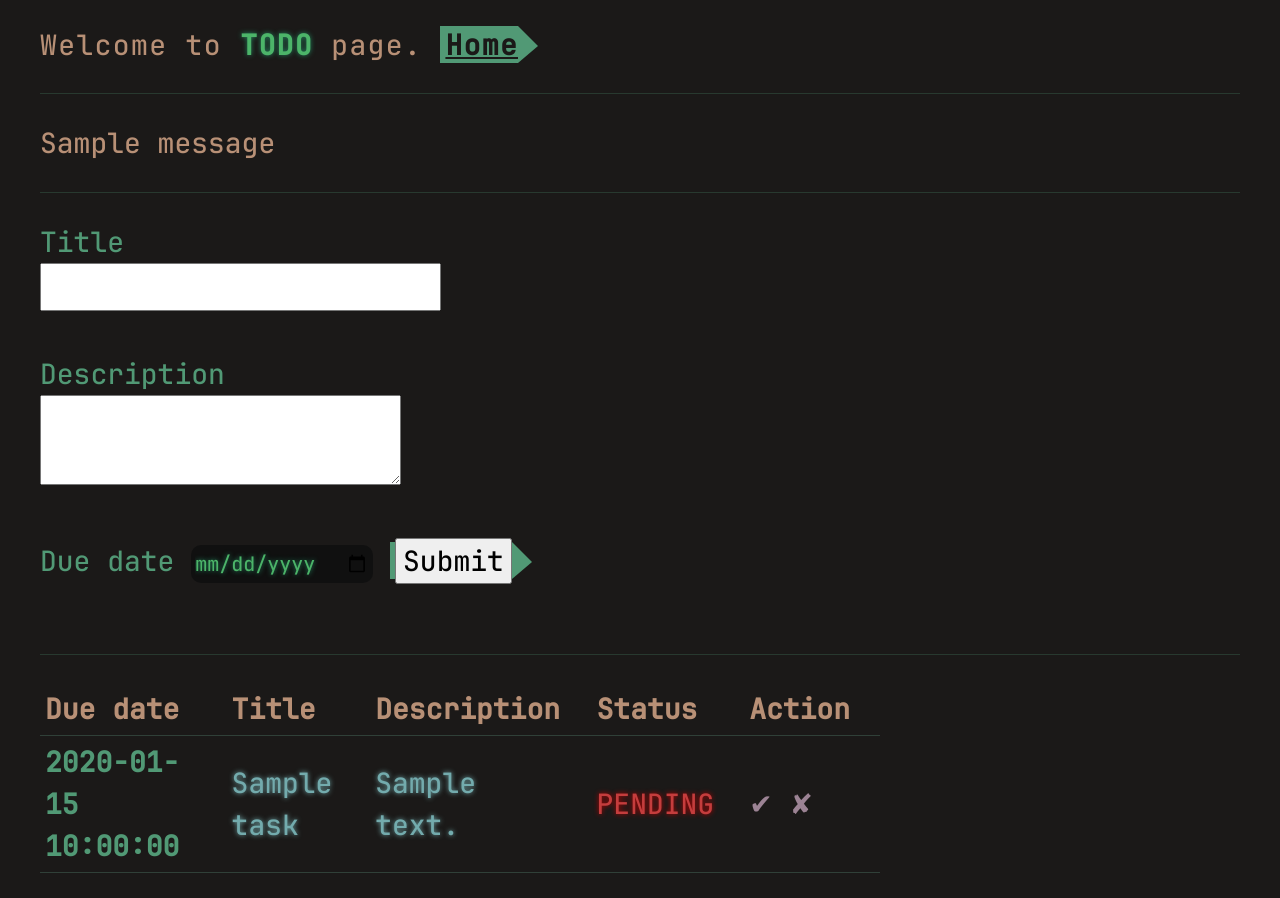
After one commit to aASDa213ASD/python-web, a Python web app: template Web-Terminal/app/templates/routes/todo.html in a window 1280 px wide. The commit adds this page. Run offline with Jinja, Linux system fonts and the light colour scheme; the template is opened without the code that fills it: most values are stand-ins (such as "Sample title", 1, 10 or a date in 2020); one stand-in notice (Sample message) is shown; form fields are guessed from the names that the template uses; some libraries are stand-ins or nearby versions.

Commit message:
Update #4

```diff
--- a/Web-Terminal/app/static/css/terminal.css
+++ b/Web-Terminal/app/static/css/terminal.css
@@ -171,6 +171,11 @@ pre {
 
 .text-error {
     color: #B89076;
+}
+
+.text-highlighed-error {
+    color: rgb(196, 61, 61);
+    text-shadow: 0 0 5px #ba0000;
 }
 
 .gallery-wrapper {
@@ -350,3 +355,17 @@ input[type="checkbox"]:disabled {
     grid-template-columns: 1em auto;
     gap: 1em;
 }
+
+input[type="date"] {
+    padding: 4px;
+    font-size: 20px;
+    border: none;
+    border-radius: 10px;
+    background-color: #101010;
+    color: #4cb469;
+    text-shadow: 0 0 5px #22865e;
+}
+
+input[type="date"]:focus {
+    border: none;
+}
--- a/Web-Terminal/app/static/js/commands_handler.js
+++ b/Web-Terminal/app/static/js/commands_handler.js
@@ -1,6 +1,6 @@
 // commands.js
-const valid_folders = ["/", "about", "gamehacking", "gallery", "system", "skills", "whoami", "login", "feedback"];
-const valid_commands = ["system", "skills", "whoami", "exit", "cookies", "feedback"];
+const valid_folders = ["/", "about", "gamehacking", "gallery", "system", "skills", "whoami", "feedback", "todo"];
+const valid_commands = ["system", "skills", "whoami", "exit", "cookies", "feedback", "todo"];
 
 function updateCaretPosition() {
     const textarea = document.getElementById('commandInput');
--- a/Web-Terminal/app/templates/information/projects.html
+++ b/Web-Terminal/app/templates/information/projects.html
@@ -8,7 +8,7 @@
   <pre><span class="text-description">5. </span><span class="text-default"><strong>LeagueAI</strong></span><span class="text-command">, OpenCV League Of Legends Bot</span>                     -  <span class="text-special"><strong>Private</strong></span></pre>
   <pre><span class="text-description">6. </span><span class="text-default"><strong>Eclipse</strong></span><span class="text-command">, Internal League Of Legends Script</span>                 -  <span class="text-special"><strong>Private</strong></span></pre>
   <pre><span class="text-description">7. </span><span class="text-default"><strong>Private-Skins</strong></span><span class="text-command">, Internal League Of Legends skin-changer</span>     -  <span class="text-special"><strong>Private</strong></span></pre>
-  <pre><span class="text-description">8. </span><span class="text-default"><strong>ARAMBoost</strong></span><span class="text-command">, auto-seller python bot for black account market</span> -  <span class="text-secondary"><strong>Discontinued</strong></span></pre>
+  <pre><span class="text-description">8. </span><span class="text-default"><strong>ARAMBoost</strong></span><span class="text-command">, Auto-seller python bot for black account market</span> -  <span class="text-secondary"><strong>Discontinued</strong></span></pre>
   <pre><span class="text-description">9. </span><span class="text-default"><strong>Echozy.pw</strong></span><span class="text-command">, CS:GO Internal Software</span>                         -  <span class="text-secondary"><strong>Discontinued</strong></span></pre>
   <br>
   <pre><span class="text-description">You can find more here: <a class="arrow arrow-right" href="https://github.com/aASDa213ASD">github.com/aASDa213ASD</a>.</span></pre>
--- /dev/null
+++ b/Web-Terminal/app/templates/routes/todo.html
@@ -0,0 +1,89 @@
+{% extends "base.html" %}
+
+{% block title %}./todo{% endblock %}
+
+{% macro render_field(field, placeholder='') %}
+    {% if field.id == 'title' %}
+        {{ field.label }} <br>
+        {{ field }} <br> <br>
+    {% elif field.id == 'description' %}
+      {{ field.label }} <br>
+      {{ field }} <br> <br>
+    {% elif field.id == 'due_date' %}
+      {{ field.label }}
+      {{ field }}
+    {% else %}
+        <a class="arrow arrow-right"><b>{{ field }}</b></a> <br> <br>
+        <hr>
+    {% endif %}
+    {% if field.errors %}
+        <ul class="errors">
+            {% for error in field.errors %}
+                <li class="text-error">{{ error }}</li>
+            {% endfor %}
+        </ul>
+    {% endif %}
+{% endmacro %}
+
+{% block content %}
+  <div id="initial_message">
+    <p class="text-description">
+        Welcome to <span class="text-important"><strong>TODO</strong></span> page.
+      <a class="arrow arrow-right" href="{{url_for('root')}}"><b>Home</b></a>
+    </p>
+    <hr>
+
+    {% with messages = get_flashed_messages() %}
+      {% if messages %}
+          {% for message in messages %}
+            <a class="text-error">{{ message }}</a>
+          {% endfor %}
+          <hr>
+      {% endif %}
+    {% endwith %}
+  </div>
+  {% block output %}{% endblock %}
+{% endblock %}
+
+{% block main %}
+  <form method="POST" novalidate>
+    {{ form.csrf_token }}
+    {{ render_field(form.title) }}
+    {{ render_field(form.description) }}
+    {{ render_field(form.due_date) }}
+    {{ render_field(form.submit) }}
+  </form>
+
+    <div>
+      <table>
+        <thead>
+          <tr>
+            <th><span class="text-description">Due date</span></th>
+            <th><span class="text-description">Title</span></th>
+            <th><span class="text-description">Description</span></th>
+            <th><span class="text-description">Status</span></th>
+            <th><span class="text-description">Action</span></th>
+          </tr>
+        </thead>
+        <tbody>
+            {% for task in todo_list %}
+              <tr>
+                <th><span class="text-default">{{ task.due_date }}</span></th>
+                <td><span class="text-command">{{ task.title }}</span></td>
+                <td><span class="text-command">{{ task.description }}</span></td>
+                <td>
+                  <span class="{{ 'text-important' if task.status else 'text-highlighed-error' }}">
+                  {{ "READY" if task.status else "PENDING" }}
+                  </span>
+                </td>
+                <td>
+                  <a href="/todo_status/{{ task.id }}">{{ "✎" if task.status else "✔" }}</a>
+                  <!--<a href="#">✎</a>-->
+                  <a href="/todo_remove/{{ task.id }}">✘</a>
+                </td>
+              </tr>
+            {% endfor %}
+        </tbody>
+      </table>
+    </div>
+{% endblock %}
```
Also changed, not shown: Web-Terminal/HELPER.md (added, +25 -0 lines), Web-Terminal/app/bundle/forms.py (+8 -1 lines), Web-Terminal/app/bundle/handlers.py (+8 -0 lines), Web-Terminal/app/bundle/models.py (+8 -0 lines), Web-Terminal/app/bundle/views.py (+48 -35 lines), Web-Terminal/migrations/versions/bf221cb46374_todolist_2.py (added, +32 -0 lines), Web-Terminal/migrations/versions/bf2482760c15_todolist.py (added, +35 -0 lines), Web-Terminal/README.md.
